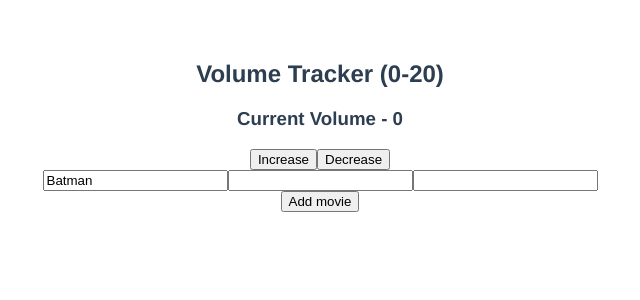
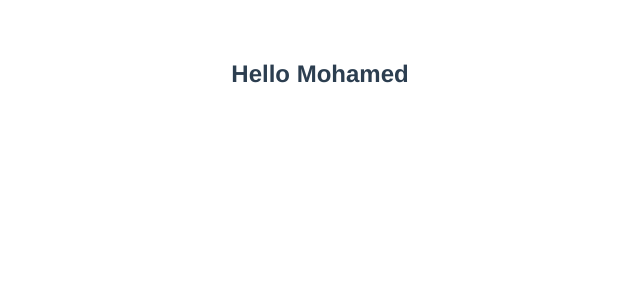
Before and after one commit to devmuhmed/journey-of-vuejs, a Vue app in the folder tasks/codevolution/: page / in a window 1280 px wide. Shown: the top 300 px of the page, without its empty margins (320-960 px from the left). Built offline with nearby package versions, Linux system fonts and the light colour scheme.

Commit message:
codevolution lesson 29 Components

```diff
--- /dev/null
+++ b/tasks/codevolution/src/AppTwo.vue
@@ -0,0 +1,29 @@
+<template>
+    <greet-app></greet-app>
+  </template>
+
+  <script>
+  import GreetApp from './components/Greet.vue'
+
+  export default {
+    name: 'App',
+    components: {
+        GreetApp,
+    },
+    data() {
+      return {
+       }
+    }
+  }
+  </script>
+
+  <style>
+  #app {
+    font-family: Avenir, Helvetica, Arial, sans-serif;
+    -webkit-font-smoothing: antialiased;
+    -moz-osx-font-smoothing: grayscale;
+    text-align: center;
+    color: #2c3e50;
+    margin-top: 60px;
+  }
+  </style>
--- /dev/null
+++ b/tasks/codevolution/src/components/Greet.vue
@@ -0,0 +1,12 @@
+<template>
+    <h2>Hello Mohamed</h2>
+</template>
+
+<script>
+export default {
+    name: 'GreetApp',
+}
+</script>
+
+<style scoped>
+</style>
--- a/tasks/codevolution/src/main.js
+++ b/tasks/codevolution/src/main.js
@@ -8,6 +8,7 @@ import { createApp } from 'vue'
 // import FormHandling from './FormHandling.vue'
 // import BonusDirective from './BonusDirective.vue'
 // import ComputedProperty from './ComputedProperty.vue'
-import WatcherApp from './Watcher.vue'
+// import WatcherApp from './Watcher.vue'
+import App from './AppTwo.vue'
 
-createApp(WatcherApp).mount('#app')
+createApp(App).mount('#app')
```
